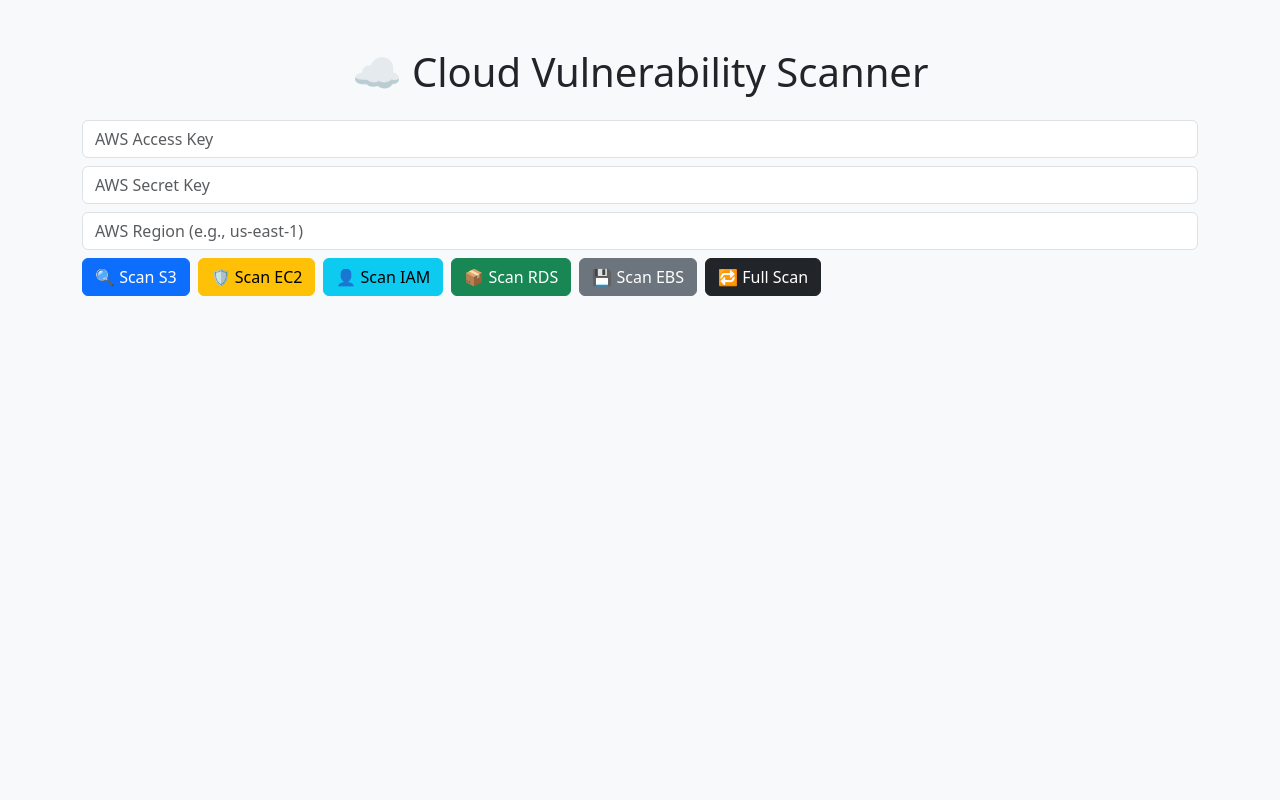
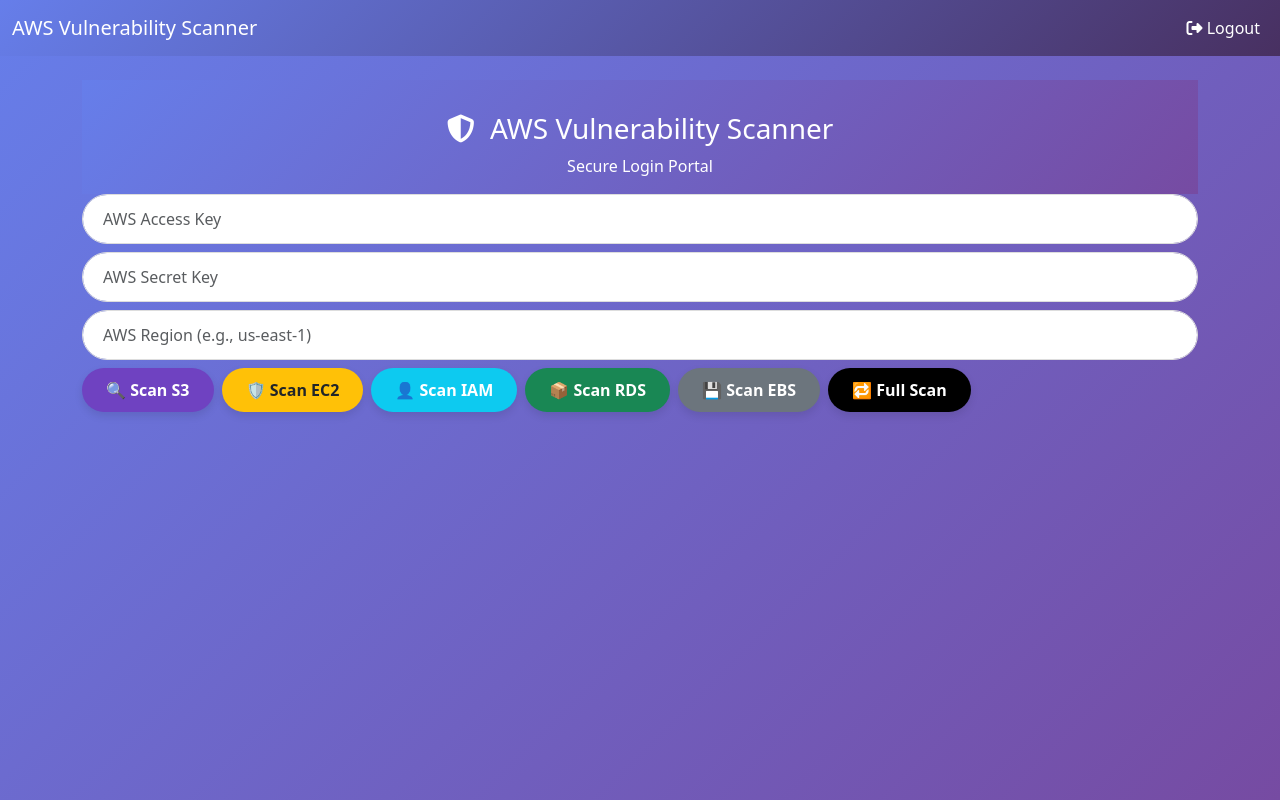
Before and after one commit to 01void01/cloud_vul_scanner, a Flask app: page /dashboard in a window 1280 px wide. Run offline with Flask 3, Linux system fonts and the light colour scheme; the visitor is signed in with stand-in values (Sample User, id 1).

Commit message:
Update dashboard.html
login feature added

```diff
--- a/cloud_vuln_scanner_web/app/templates/dashboard.html
+++ b/cloud_vuln_scanner_web/app/templates/dashboard.html
@@ -3,26 +3,132 @@
 
 <head>
     <meta charset="UTF-8">
-    <title>Cloud Vulnerability Scanner</title>
+    <title>AWS Vulnerability Scanner - Dashboard</title>
     <meta name="viewport" content="width=device-width, initial-scale=1">
+    <!-- Bootstrap CSS -->
     <link href="https://cdn.jsdelivr.net/npm/bootstrap@5.3.0/dist/css/bootstrap.min.css" rel="stylesheet">
+    <!-- Chart.js -->
     <script src="https://cdn.jsdelivr.net/npm/chart.js"></script>
+    <!-- Font Awesome -->
+    <link href="https://cdnjs.cloudflare.com/ajax/libs/font-awesome/6.4.0/css/all.min.css" rel="stylesheet">
+
     <style>
-        .chart-container {
-            max-width: 400px;
-            margin: 0 auto;
+        body {
+            background: linear-gradient(135deg, #667eea 0%, #764ba2 100%);
+            min-height: 100vh;
+            display: flex;
+            flex-direction: column;
         }
 
-        .mb-4 {
-            margin-top: 1.5rem !important;
-            margin-bottom: 1.5rem !important;
+        /* Navbar styling */
+        .navbar-custom {
+            background: linear-gradient(135deg, #667eea 0%, #483061 100%);
+        }
+
+        .navbar-custom .navbar-brand,
+        .navbar-custom .nav-link {
+            color: #fff;
+        }
+
+        .navbar-custom .nav-link:hover {
+            color: #d1d1d1;
+        }
+
+        .card {
+            border: none;
+            border-radius: 15px;
+            box-shadow: 0 10px 30px rgba(0, 0, 0, 0.1);
+        }
+
+        .card-header {
+            background: linear-gradient(135deg, #667eea 0%, #764ba2 100%);
+            color: white;
+            border-radius: 15px 15px 0 0;
+            text-align: center;
+            padding: 2rem 1rem 1rem;
+        }
+
+        .btn-primary {
+            background: linear-gradient(135deg, #667eea 0%, #764ba2 100%);
+            border: none;
+            border-radius: 25px;
+            padding: 12px 30px;
+            font-weight: 600;
+            transition: all 0.3s ease;
+        }
+
+        .btn-primary:hover {
+            transform: translateY(-2px);
+            box-shadow: 0 5px 15px rgba(0, 0, 0, 0.2);
+        }
+
+        .form-control {
+            border-radius: 25px;
+            padding: 12px 20px;
+            border: 1px solid #ddd;
+            margin-bottom: 1rem;
+        }
+
+        .form-control:focus {
+            border-color: #667eea;
+            box-shadow: 0 0 0 0.2rem rgba(102, 126, 234, 0.25);
+        }
+
+        .alert {
+            border-radius: 10px;
+            margin-bottom: 1rem;
+        }
+
+        canvas#summaryChart {
+            max-height: 300px !important;
+            width: 100% !important;
+            height: auto !important;
+        }
+
+        .scan-button {
+            border-radius: 25px !important;
+            padding: 10px 24px !important;
+            font-weight: 600 !important;
+            border: none !important;
+            box-shadow: 0 4px 8px rgba(0, 0, 0, 0.1) !important;
+        }
+
+        /* Chart container styling */
+        .chart-container {
+            max-width: 600px;
+            width: 90%;
+            margin: 0 auto;
         }
     </style>
 </head>
 
-<body class="bg-light">
-    <div class="container mt-5 mb-5">
-        <h1 class="mb-4 text-center">☁️ Cloud Vulnerability Scanner</h1>
+<body>
+    <!-- Navbar with Logout -->
+    <nav class="navbar navbar-expand-lg navbar-custom">
+        <div class="container-fluid">
+            <a class="navbar-brand" href="#">AWS Vulnerability Scanner</a>
+            <button class="navbar-toggler" type="button" data-bs-toggle="collapse" data-bs-target="#navbarNav"
+                aria-controls="navbarNav" aria-expanded="false" aria-label="Toggle navigation">
+                <span class="navbar-toggler-icon"></span>
+            </button>
+            <div class="collapse navbar-collapse" id="navbarNav">
+                <ul class="navbar-nav ms-auto">
+                    <li class="nav-item">
+                        <!-- The logout link routes to your Flask /logout endpoint -->
+                        <a class="nav-link" href="{{ url_for('logout') }}"><i class="fas fa-sign-out-alt"></i>
+                            Logout</a>
+                    </li>
+                </ul>
+            </div>
+        </div>
+    </nav>
+
+    <!-- Main Dashboard Content -->
+    <div class="container mt-4 mb-5">
+        <div class="card-header text-white">
+            <h3><i class="fas fa-shield-alt me-2"></i> AWS Vulnerability Scanner</h3>
+            <p class="mb-0">Secure Login Portal</p>
+        </div>
 
         {% with messages = get_flashed_messages(with_categories=true) %}
         {% if messages %}
@@ -45,26 +151,31 @@
             <div class="d-flex flex-wrap gap-2">
                 <button type="submit"
                     title="Scans for S3 buckets that are publicly accessible or missing encryption, which could expose or compromise stored data."
-                    class="btn btn-primary" onclick="setScanType('s3')">🔍 Scan S3</button>
+                    class="btn scan-button text-white" style="background-color:#6f42c1;" onclick="setScanType('s3')">🔍
+                    Scan S3</button>
                 <button type="submit"
                     title="Analyzes EC2 security groups for overly permissive rules such as open ports, unrestricted access (0.0.0.0/0), or ping (ICMP) exposure."
-                    class="btn btn-warning" onclick="setScanType('ec2')">🛡️ Scan EC2</button>
+                    class="btn scan-button text-dark" style="background-color:#ffc107;" onclick="setScanType('ec2')">🛡️
+                    Scan EC2</button>
                 <button type="submit"
                     title="Checks IAM users for weak configurations such as lack of MFA, overly old access keys, or missing identity tags for auditing."
-                    class="btn btn-info" onclick="setScanType('iam')">👤 Scan IAM</button>
+                    class="btn scan-button text-white" style="background-color:#0dcaf0;" onclick="setScanType('iam')">👤
+                    Scan IAM</button>
                 <button type="submit"
                     title="Evaluates RDS databases for public accessibility and unencrypted storage, which could risk database exposure or non-compliance."
-                    class="btn btn-success" onclick="setScanType('rds')">📦 Scan RDS</button>
+                    class="btn scan-button text-white" style="background-color:#198754;" onclick="setScanType('rds')">📦
+                    Scan RDS</button>
                 <button type="submit"
                     title="Detects unattached or unencrypted EBS volumes, and flags volumes that may be costing money without being in use."
-                    class="btn btn-secondary" onclick="setScanType('ebs')">💾 Scan EBS</button>
-                <button type="submit" title="Scans S3, EC2, IAM, RDS and EBS all at one click." class="btn btn-dark"
-                    onclick="setScanType('all')">🔁 Full Scan</button>
+                    class="btn scan-button text-white" style="background-color:#6c757d;" onclick="setScanType('ebs')">💾
+                    Scan EBS</button>
+                <button type="submit" title="Scans S3, EC2, IAM, RDS and EBS all at one click."
+                    class="btn scan-button text-white" style="background-color:#000000;" onclick="setScanType('all')">🔁
+                    Full Scan</button>
             </div>
         </form>
 
         {% if all_results and all_results|length > 0 %}
-
         <!-- Chart -->
         <div class="card mb-4">
             <div class="card-body text-center">
@@ -205,13 +316,17 @@
                                                 </td>
                                                 <td>
                                                     {% if 'is publicly accessible' in issue_text %}
-                                                                    S3 buckets exposed to the public internet can lead to data breaches and unauthorized access.
+                                                    S3 buckets exposed to the public internet can lead to data breaches
+                                                    and unauthorized access.
                                                     {% elif 'has logging disabled' in issue_text %}
-                                                                    Without access logs, it's difficult to monitor and audit S3 bucket activity for security incidents.
+                                                    Without access logs, it's difficult to monitor and audit S3 bucket
+                                                    activity for security incidents.
                                                     {% elif 'publicly accessible' in issue_text %}
-                                                                    The resource is exposed to the public internet, increasing attack surface.
+                                                    The resource is exposed to the public internet, increasing attack
+                                                    surface.
                                                     {% elif 'logging disabled' in issue_text %}
-                                                                    Access logs are not enabled, reducing visibility into resource usage and potential security events.
+                                                    Access logs are not enabled, reducing visibility into resource usage
+                                                    and potential security events.
                                                     {% elif 'has no mfa' in issue_text %}
                                                     IAM user accounts without MFA are vulnerable to credential theft.
                                                     {% elif 'no mfa' in issue_text %}
@@ -219,13 +334,16 @@
                                                     {% elif 'has access key older than 90 days' in issue_text %}
                                                     Old access keys increase the risk of long-term credential leaks.
                                                     {% elif 'access key older than 90 days' in issue_text %}
-                                                                    Old keys increase risk of compromise and should be rotated regularly.
+                                                    Old keys increase risk of compromise and should be rotated
+                                                    regularly.
                                                     {% elif 'has no iam tags' in issue_text %}
-                                                                    Untagged users make it harder to track ownership, purpose, or cost allocation.
+                                                    Untagged users make it harder to track ownership, purpose, or cost
+                                                    allocation.
                                                     {% elif 'no iam tags' in issue_text %}
                                                     Untagged identities reduce auditability and compliance tracking.
                                                     {% elif 'not encrypted' in issue_text %}
-                                                                    The resource is not encrypted at rest, potentially exposing sensitive data.
+                                                    The resource is not encrypted at rest, potentially exposing
+                                                    sensitive data.
                                                     {% elif 'unattached' in issue_text %}
                                                     Unattached resources may be idle and incurring unnecessary costs.
                                                     {% elif 'snapshot' in issue_text %}
@@ -244,31 +362,54 @@
                                                         id="fix_{{ service | lower }}_{{ outer_index }}_{{ loop.index }}">
                                                         <div class="card card-body bg-light small text-start">
                                                             {% if 'is publicly accessible' in issue_text %}
-                                                                            Go to AWS S3 > Buckets > [Bucket Name] > "Permissions", and review bucket policy, ACLs, and public access settings. Use IAM policies and VPC endpoints to restrict access to authorized users only.
+                                                            Go to AWS S3 > Buckets > [Bucket Name] > "Permissions", and
+                                                            review bucket policy, ACLs, and public access settings. Use
+                                                            IAM policies and VPC endpoints to restrict access to
+                                                            authorized users only.
                                                             {% elif 'has logging disabled' in issue_text %}
-                                                                            Go to AWS S3 > Buckets > [Bucket Name] > "Properties" > "Server access logging", and enable logging to track access requests. Configure log delivery to a separate S3 bucket for security monitoring.
+                                                            Go to AWS S3 > Buckets > [Bucket Name] > "Properties" >
+                                                            "Server access logging", and enable logging to track access
+                                                            requests. Configure log delivery to a separate S3 bucket for
+                                                            security monitoring.
                                                             {% elif 'publicly accessible' in issue_text %}
-                                                                            Restrict access via IAM policies, VPC configurations, or resource-specific access controls. Review and remove unnecessary public permissions.
+                                                            Restrict access via IAM policies, VPC configurations, or
+                                                            resource-specific access controls. Review and remove
+                                                            unnecessary public permissions.
                                                             {% elif 'logging disabled' in issue_text %}
-                                                                            Enable access logs from the resource settings page to improve monitoring and compliance tracking.
+                                                            Enable access logs from the resource settings page to
+                                                            improve monitoring and compliance tracking.
                                                             {% elif 'has no mfa' in issue_text %}
-                                                                            Go to AWS IAM > Users > [User] > "Security Credentials", and assign a virtual or hardware MFA device. Enforce MFA using IAM policies where needed.
+                                                            Go to AWS IAM > Users > [User] > "Security Credentials", and
+                                                            assign a virtual or hardware MFA device. Enforce MFA using
+                                                            IAM policies where needed.
                                                             {% elif 'no mfa' in issue_text %}
-                                                                            Assign virtual/hardware MFA via IAM > Security Credentials and enforce through conditional policies.
+                                                            Assign virtual/hardware MFA via IAM > Security Credentials
+                                                            and enforce through conditional policies.
                                                             {% elif 'has access key older than 90 days' in issue_text %}
-                                                                            Rotate the key by creating a new access key, test it, and then disable and delete the old key. Set up a key rotation policy.
+                                                            Rotate the key by creating a new access key, test it, and
+                                                            then disable and delete the old key. Set up a key rotation
+                                                            policy.
                                                             {% elif 'access key older than 90 days' in issue_text %}
-                                                                            Create new access keys, test functionality, then deactivate and delete old keys. Implement automated rotation policies.
+                                                            Create new access keys, test functionality, then deactivate
+                                                            and delete old keys. Implement automated rotation policies.
                                                             {% elif 'has no iam tags' in issue_text %}
-                                                                            Add meaningful tags (like Owner, Department) via AWS Console > IAM > Users > [User] > "Tags".
+                                                            Add meaningful tags (like Owner, Department) via AWS Console
+                                                            > IAM > Users > [User] > "Tags".
                                                             {% elif 'no iam tags' in issue_text %}
-                                                                            Add descriptive tags (Owner, Purpose, Environment) in the IAM console for better resource management and compliance.
+                                                            Add descriptive tags (Owner, Purpose, Environment) in the
+                                                            IAM console for better resource management and compliance.
                                                             {% elif 'not encrypted' in issue_text %}
-                                                                            Enable encryption using SSE-S3, SSE-KMS, or SSE-C depending on your security requirements. Configure default encryption settings.
+                                                            Enable encryption using SSE-S3, SSE-KMS, or SSE-C depending
+                                                            on your security requirements. Configure default encryption
+                                                            settings.
                                                             {% elif 'unattached' in issue_text %}
-                                                                            Review unattached resources and either attach them to instances or create snapshots before deletion to reduce costs.
+                                                            Review unattached resources and either attach them to
+                                                            instances or create snapshots before deletion to reduce
+                                                            costs.
                                                             {% elif 'snapshot' in issue_text %}
-                                                                            Review snapshot permissions, enable encryption, and delete unnecessary snapshots. Ensure snapshots are not shared publicly.
+                                                            Review snapshot permissions, enable encryption, and delete
+                                                            unnecessary snapshots. Ensure snapshots are not shared
+                                                            publicly.
                                                             {% else %}
                                                             No remediation available.
                                                             {% endif %}
```
Lines whose indentation alone changed are shown as unchanged.
